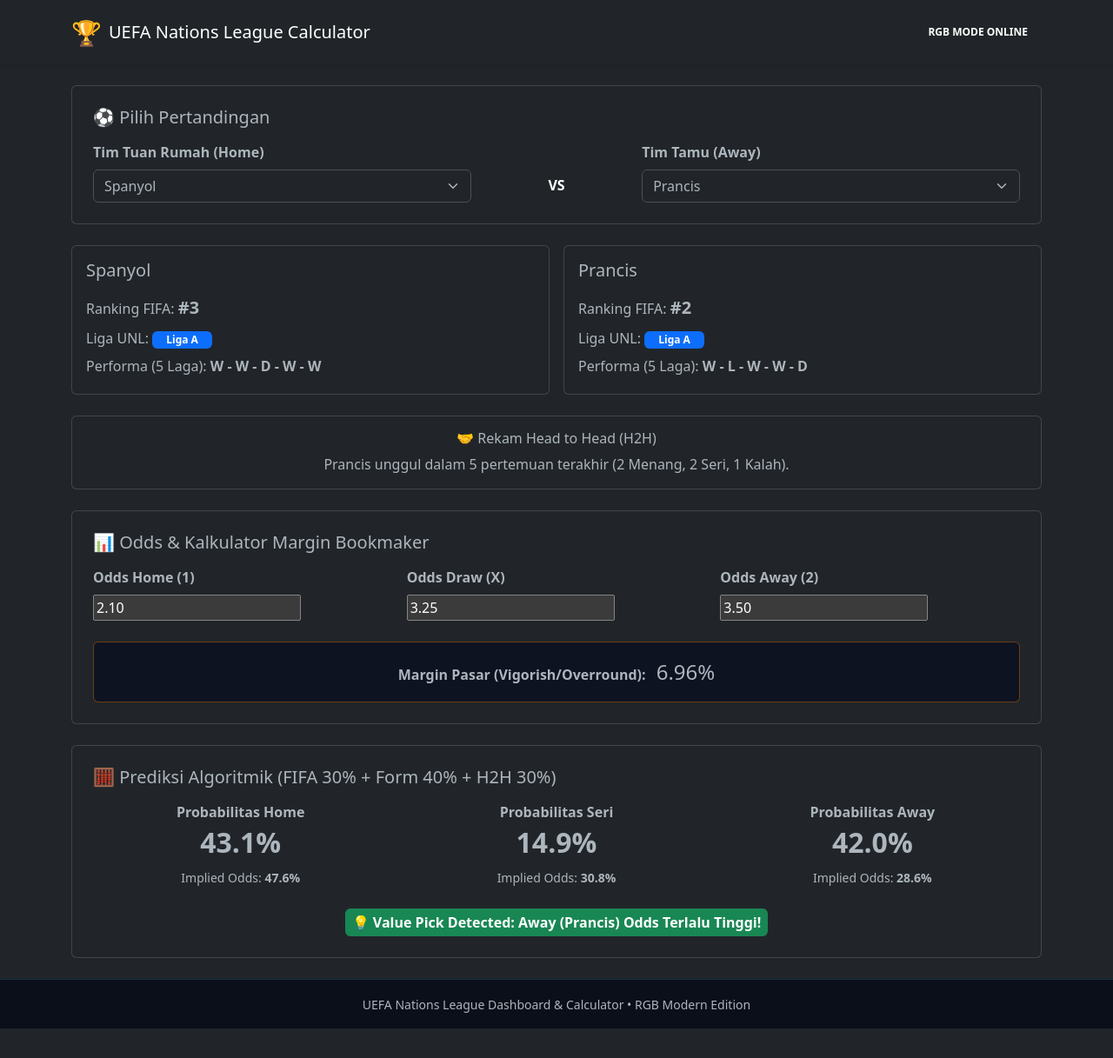
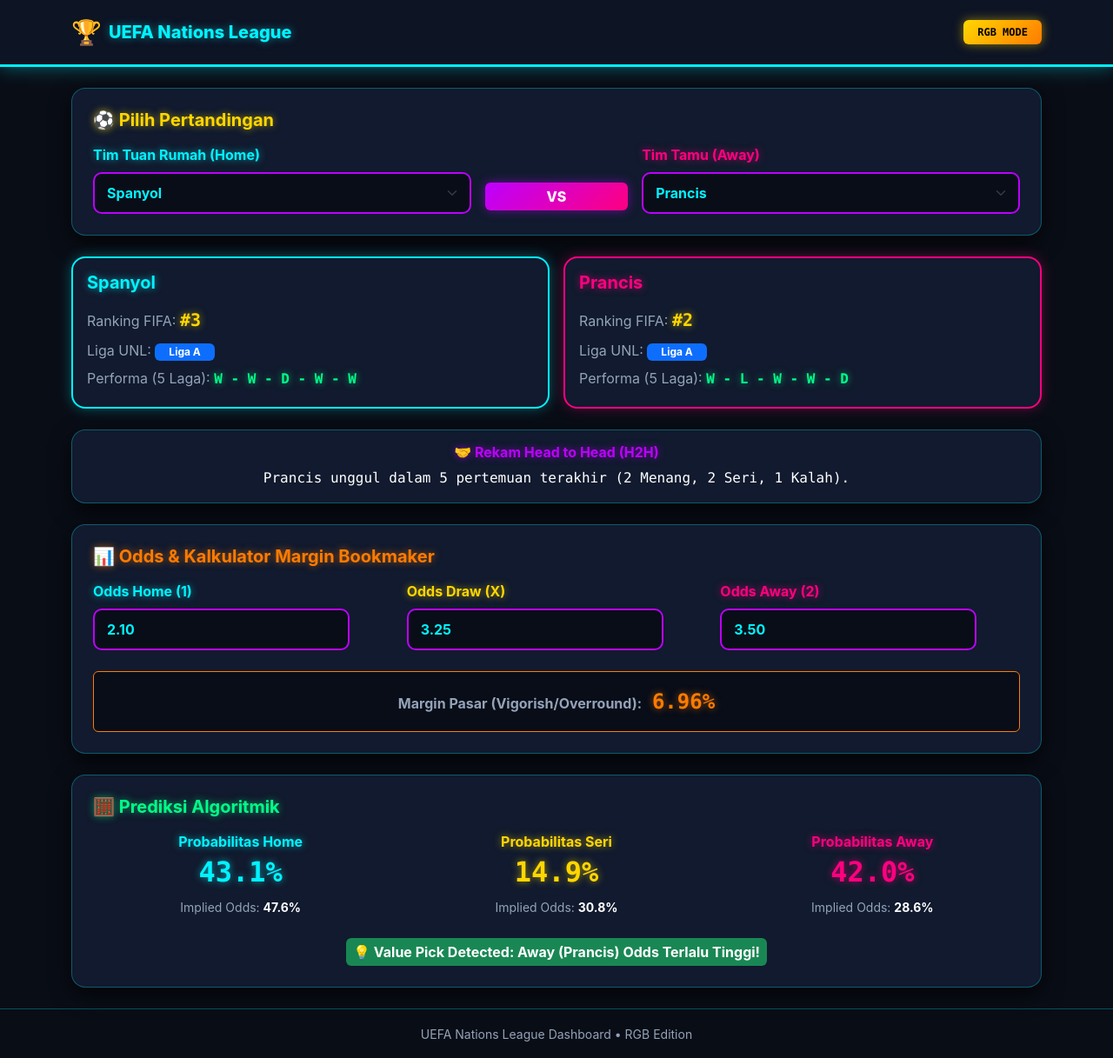
Before and after one commit to naufal2906/Parlaysepakbola, a plain HTML site: page index.html in a window 1280 px wide. Shown: the whole page at 87% size. Before the commit the page ends 1183 px from the top, so only its background shows below. Drawn offline with nearby package versions, Linux system fonts and the light colour scheme.

Commit message:
index.html

```diff
--- a/index.html
+++ b/index.html
@@ -1,11 +1,12 @@
 <!DOCTYPE html>
-<html lang="id" data-bs-theme="dark">
+<html lang="id">
 <head>
   <meta charset="UTF-8">
   <meta name="viewport" content="width=device-width, initial-scale=1.0">
   <title>UEFA Nations League - Odds & Match Calculator</title>
   <link href="https://cdn.jsdelivr.net/npm/bootstrap@5.3.0/dist/css/bootstrap.min.css" rel="stylesheet">
-  <link rel="stylesheet" href="styles.css">
+  <!-- Nama file disesuaikan persis dengan style.css di GitHub kamu -->
+  <link rel="stylesheet" href="style.css?v=5">
 </head>
 <body>
 
@@ -14,16 +15,16 @@
     <div class="container d-flex justify-content-between align-items-center">
       <div class="d-flex align-items-center gap-2">
         <span class="fs-3">🏆</span>
-        <span class="navbar-brand mb-0 h4 font-bold">UEFA Nations League Calculator</span>
+        <span class="navbar-brand mb-0 h4">UEFA Nations League</span>
       </div>
-      <span class="badge badge-rgb-gold font-mono px-3 py-2">RGB MODE ONLINE</span>
+      <span class="badge badge-rgb-gold font-mono px-3 py-2">RGB MODE</span>
     </div>
   </header>
 
   <main class="container my-4">
     <!-- Match Setup Card -->
     <div class="card card-custom p-4 mb-4">
-      <h5 class="text-gold mb-3 font-bold">⚽ Pilih Pertandingan</h5>
+      <h5 class="text-gold mb-3 fw-bold">⚽ Pilih Pertandingan</h5>
       <div class="row g-3">
         <div class="col-md-5">
           <label class="form-label text-cyan fw-bold">Tim Tuan Rumah (Home)</label>
@@ -47,7 +48,7 @@
     <div class="row g-3 mb-4">
       <div class="col-md-6">
         <div class="card card-custom card-home-glow p-3 h-100">
-          <h5 id="homeName" class="text-cyan font-bold mb-3">Home Team</h5>
+          <h5 id="homeName" class="text-cyan fw-bold mb-3">Home Team</h5>
           <p class="mb-2 text-sub">Ranking FIFA: <span id="homeRank" class="font-mono text-gold fw-bold fs-5">-</span></p>
           <p class="mb-2 text-sub">Liga UNL: <span id="homeLeague" class="badge bg-primary text-white fw-bold px-3 py-1">-</span></p>
           <p class="mb-1 text-sub">Performa (5 Laga): <span id="homeForm" class="font-mono text-green fw-bold fs-6">-</span></p>
@@ -55,7 +56,7 @@
       </div>
       <div class="col-md-6">
         <div class="card card-custom card-away-glow p-3 h-100">
-          <h5 id="awayName" class="text-pink font-bold mb-3">Away Team</h5>
+          <h5 id="awayName" class="text-pink fw-bold mb-3">Away Team</h5>
           <p class="mb-2 text-sub">Ranking FIFA: <span id="awayRank" class="font-mono text-gold fw-bold fs-5">-</span></p>
           <p class="mb-2 text-sub">Liga UNL: <span id="awayLeague" class="badge bg-primary text-white fw-bold px-3 py-1">-</span></p>
           <p class="mb-1 text-sub">Performa (5 Laga): <span id="awayForm" class="font-mono text-green fw-bold fs-6">-</span></p>
@@ -65,13 +66,13 @@
 
     <!-- Head to Head Section -->
     <div class="card card-custom p-3 mb-4 text-center">
-      <h6 class="text-purple font-bold mb-2">🤝 Rekam Head to Head (H2H)</h6>
-      <p id="h2hText" class="text-main mb-0 font-mono fs-6">Pilih dua tim berbeda untuk melihat rekor H2H.</p>
+      <h6 class="text-purple fw-bold mb-2">🤝 Rekam Head to Head (H2H)</h6>
+      <p id="h2hText" class="text-white mb-0 font-mono fs-6">Pilih dua tim berbeda untuk melihat rekor H2H.</p>
     </div>
 
     <!-- Calculator Input Section -->
     <div class="card card-custom p-4 mb-4">
-      <h5 class="text-orange font-bold mb-3">📊 Odds & Kalkulator Margin Bookmaker</h5>
+      <h5 class="text-orange fw-bold mb-3">📊 Odds & Kalkulator Margin Bookmaker</h5>
       <div class="row g-3">
         <div class="col-md-4">
           <label class="form-label text-cyan fw-bold">Odds Home (1)</label>
@@ -87,44 +88,44 @@
         </div>
       </div>
 
-      <div class="mt-4 p-3 rounded border text-center" style="background: rgba(10, 16, 32, 0.8); border-color: rgba(255, 123, 0, 0.4) !important;">
+      <div class="mt-4 p-3 rounded text-center" style="background: #080d18; border: 1px solid #ff7b00;">
         <span class="text-sub fw-bold">Margin Pasar (Vigorish/Overround): </span>
-        <span id="marginVal" class="font-mono text-orange font-bold fs-4 ms-2">0.00%</span>
+        <span id="marginVal" class="font-mono text-orange fw-bold fs-4 ms-2">0.00%</span>
       </div>
     </div>
 
     <!-- Algorithmic Prediction & Output -->
     <div class="card card-custom p-4 mb-4">
-      <h5 class="text-green font-bold mb-3">🧮 Prediksi Algoritmik (FIFA 30% + Form 40% + H2H 30%)</h5>
+      <h5 class="text-green fw-bold mb-3">🧮 Prediksi Algoritmik</h5>
       <div class="row align-items-center text-center">
         <div class="col-md-4 mb-3 mb-md-0">
           <p class="mb-1 text-cyan fw-bold">Probabilitas Home</p>
           <h2 id="probHome" class="text-cyan font-mono fw-bold">0%</h2>
-          <small class="text-sub">Implied Odds: <span id="impHome" class="text-main fw-bold">0%</span></small>
+          <small class="text-sub">Implied Odds: <span id="impHome" class="text-white fw-bold">0%</span></small>
         </div>
         <div class="col-md-4 mb-3 mb-md-0">
           <p class="mb-1 text-gold fw-bold">Probabilitas Seri</p>
           <h2 id="probDraw" class="text-gold font-mono fw-bold">0%</h2>
-          <small class="text-sub">Implied Odds: <span id="impDraw" class="text-main fw-bold">0%</span></small>
+          <small class="text-sub">Implied Odds: <span id="impDraw" class="text-white fw-bold">0%</span></small>
         </div>
         <div class="col-md-4">
           <p class="mb-1 text-pink fw-bold">Probabilitas Away</p>
           <h2 id="probAway" class="text-pink font-mono fw-bold">0%</h2>
-          <small class="text-sub">Implied Odds: <span id="impAway" class="text-main fw-bold">0%</span></small>
+          <small class="text-sub">Implied Odds: <span id="impAway" class="text-white fw-bold">0%</span></small>
         </div>
       </div>
 
       <div class="mt-4 text-center">
-        <div class="badge badge-rgb-gold p-3 fs-6 shadow-lg" id="valueRecommendation">
+        <div class="badge badge-rgb-gold p-3 fs-6" id="valueRecommendation">
           Analisis Value Match...
         </div>
       </div>
     </div>
   </main>
 
-  <footer class="py-3 text-center" style="background: rgba(10, 14, 26, 0.95); border-top: 1px solid rgba(56, 189, 248, 0.2);">
+  <footer class="py-3 text-center" style="background: #090d16; border-top: 1px solid rgba(0, 243, 255, 0.3);">
     <div class="container">
-      <small class="text-sub">UEFA Nations League Dashboard & Calculator • RGB Modern Edition</small>
+      <small class="text-sub">UEFA Nations League Dashboard • RGB Edition</small>
     </div>
   </footer>
 
```
